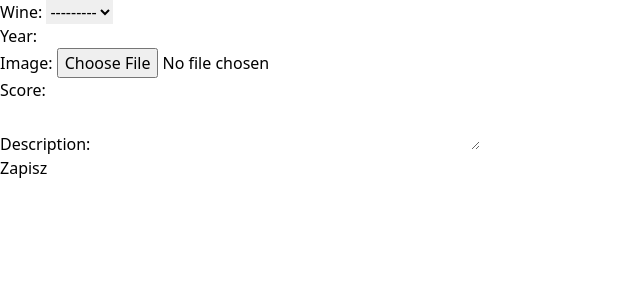
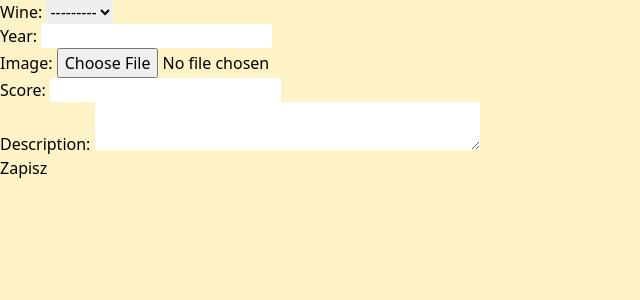
Before and after one commit to tobasqo/sommelier, a Django app: page /bottles in a window 1280 px wide. Shown: the top 300 px of the page, without its empty margins (0-640 px from the left). Run offline with Django 5.2, Linux system fonts and the light colour scheme; data that the repository does not hold is empty; some libraries are stand-ins or nearby versions.

Commit message:
update page color

```diff
--- a/templates/base.html
+++ b/templates/base.html
@@ -8,7 +8,7 @@
     <script src="https://cdn.tailwindcss.com"></script>
     {% block styles %}{% endblock %}
 </head>
-<body>
+<body class="bg-amber-100">
     {% block body %}{% endblock %}
 </body>
 </html>
```
